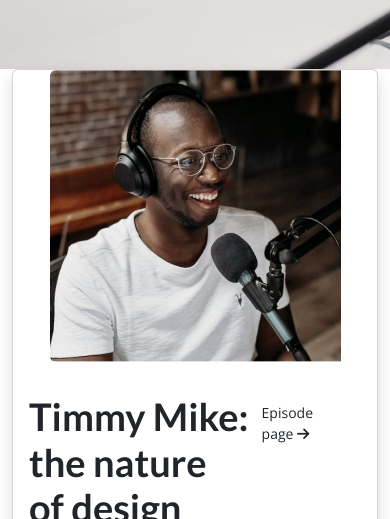
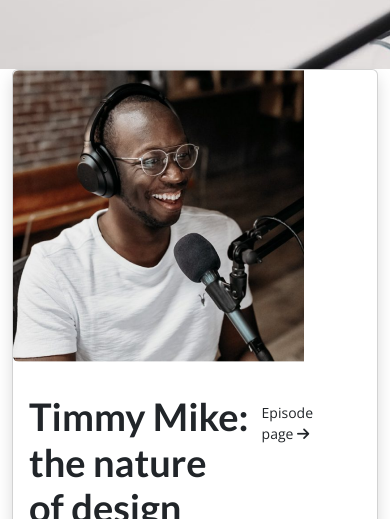
Before and after one commit to just1n4/Podcast-UI, a plain HTML site: page index.html in a window 390 px wide. Shown: the part 581-1100 px from the top of the page. Drawn offline with nearby package versions, Linux system fonts and the light colour scheme.

Commit message:
Update index.html

```diff
--- a/index.html
+++ b/index.html
@@ -94,7 +94,7 @@
         <div class="container mike">
           <div class="card mb-3 shadow timmy-mike">
             <div class="row g-0">
-              <div class="col-md-3 d-flex justify-content-center">
+              <div class="col-md-3">
                 <img src="img/h4-newimg3-650x650.jpg.png" alt="" class="img-fluid rounded-start">
               </div>
               <div class="col-md-9">
```
